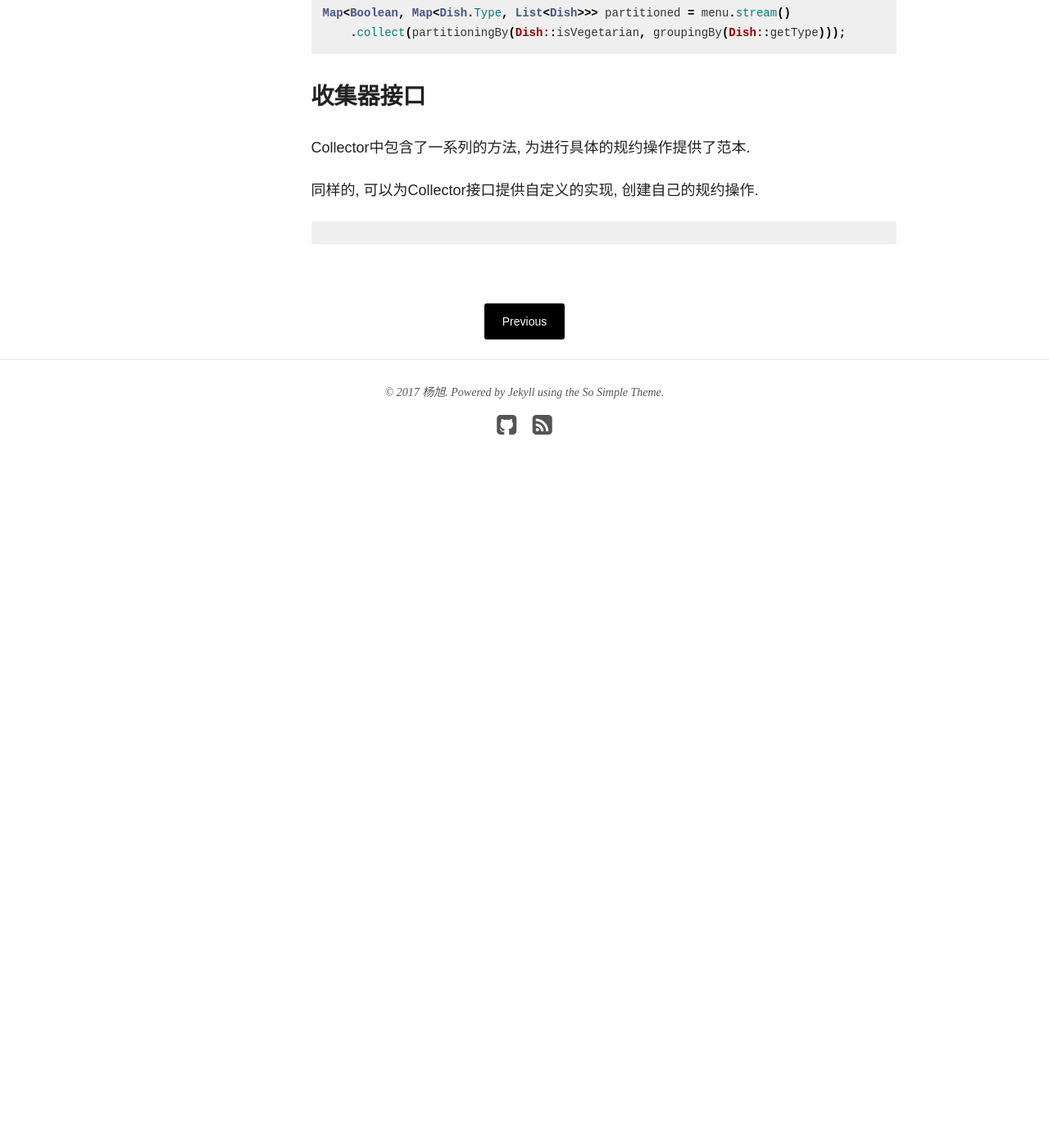
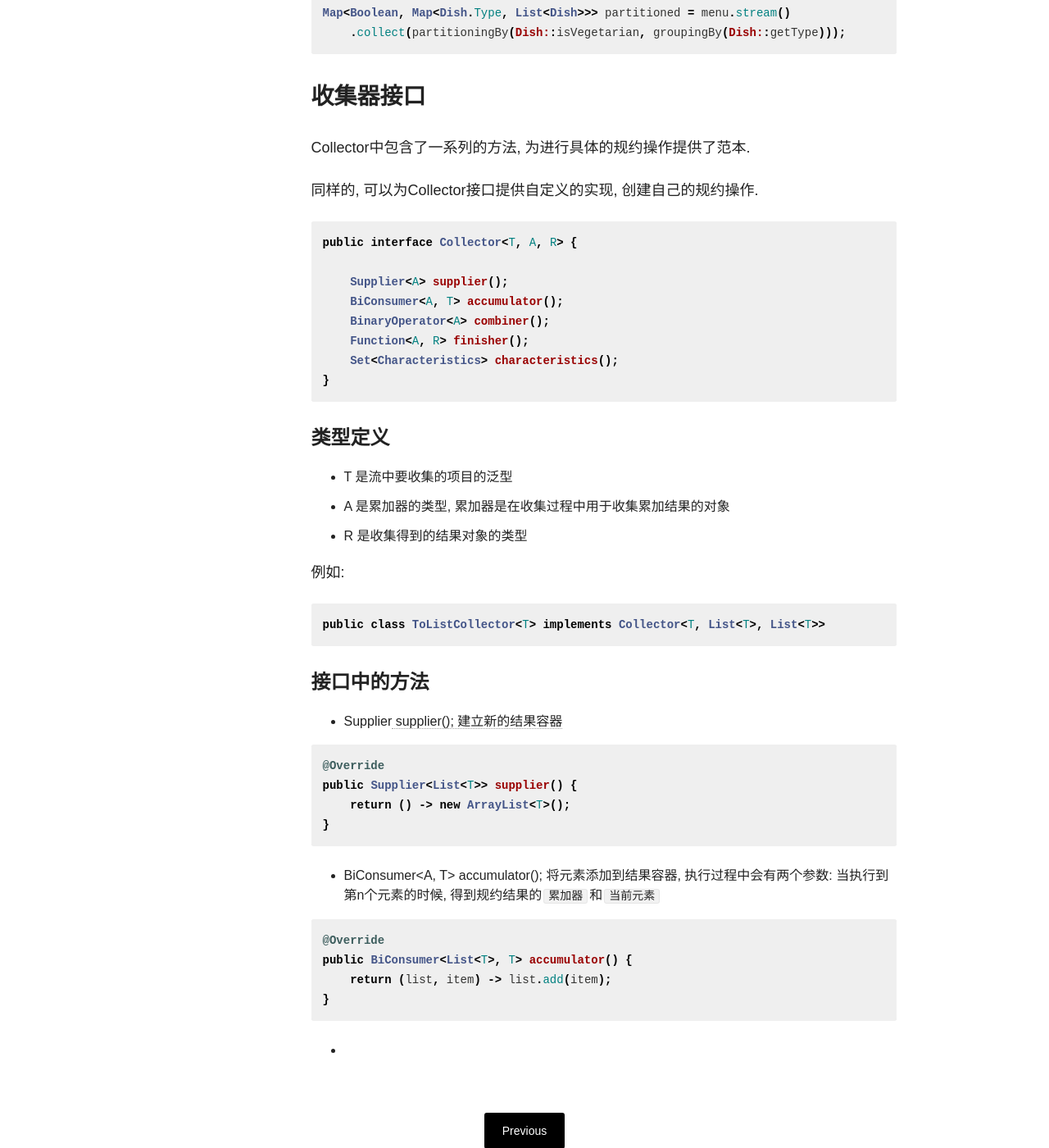
Before and after one commit to stoneyangxu/stoneyangxu.github.io, a Jekyll site: the page built from _posts/blog/2017-10-27-java-8-in-action-2.md, in a window 1280 px wide and 1400 px high, scrolled down 12643 px. Shown: the whole window at 82% size. Built offline with Jekyll 4.4.1, drawn with Linux system fonts in a browser that asks for light colours; nearby versions of some CDN libraries; comment, search, counter and statistics services are not loaded; before the commit the page ends 13273 px from its top, so only the background shows below that.

Commit message:
update jquery cdn

````diff
--- a/_includes/scripts.html
+++ b/_includes/scripts.html
@@ -2,7 +2,7 @@
   var BASE_URL = '{{ site.url }}';
 </script>
 
-<script src="https://ajax.googleapis.com/ajax/libs/jquery/1.9.1/jquery.min.js"></script>
+<script src="https://cdn.bootcss.com/jquery/1.9.1/jquery.min.js"></script>
 <script>window.jQuery || document.write('<script src="{{ site.url }}/assets/js/vendor/jquery-1.9.1.min.js"><\/script>')</script>
 <script src="{{ site.url }}/assets/js/scripts.min.js"></script>
 
--- a/_posts/blog/2017-10-27-java-8-in-action-2.md
+++ b/_posts/blog/2017-10-27-java-8-in-action-2.md
@@ -507,4 +507,46 @@
 同样的, 可以为Collector接口提供自定义的实现, 创建自己的规约操作.
 
 ```java
+public interface Collector<T, A, R> {
+
+    Supplier<A> supplier();
+    BiConsumer<A, T> accumulator();
+    BinaryOperator<A> combiner();
+    Function<A, R> finisher();
+    Set<Characteristics> characteristics();
+}
 ```
+
+#### 类型定义
+
+- T 是流中要收集的项目的泛型
+- A 是累加器的类型, 累加器是在收集过程中用于收集累加结果的对象
+- R 是收集得到的结果对象的类型
+
+例如:
+
+```java
+public class ToListCollector<T> implements Collector<T, List<T>, List<T>>
+```
+
+#### 接口中的方法
+
+- Supplier<A> supplier(); 建立新的结果容器
+
+```java
+@Override
+public Supplier<List<T>> supplier() {
+    return () -> new ArrayList<T>();
+}
+```
+
+- BiConsumer<A, T> accumulator(); 将元素添加到结果容器, 执行过程中会有两个参数: 当执行到第n个元素的时候, 得到规约结果的`累加器`和`当前元素`
+
+```java
+@Override
+public BiConsumer<List<T>, T> accumulator() {
+    return (list, item) -> list.add(item);
+}
+```
+
+-
````
